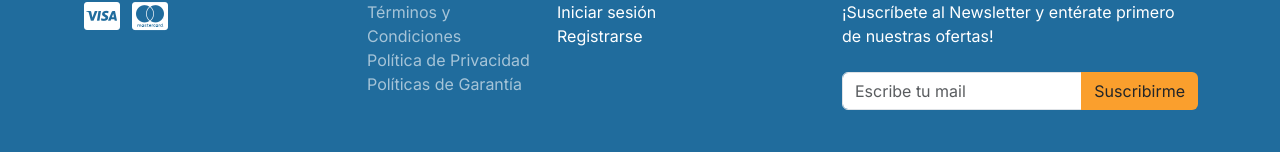
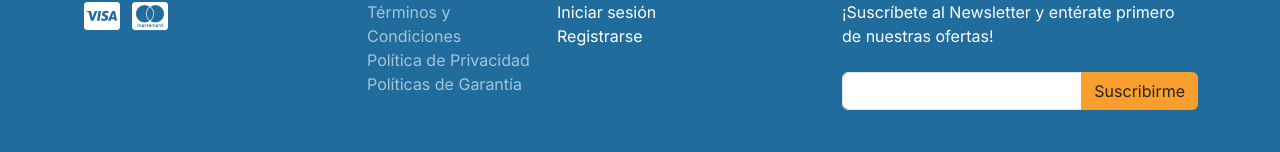
Before and after one commit to pepestack/Sonido-Vivo, a React (Vite) app: page /login in a window 1280 px wide. Shown: the part 800-952 px from the top of the page. Built offline with nearby package versions, Linux system fonts and the light colour scheme.

Commit message:
refactor(entrada): usar props explicito en vez de desentralizado

```diff
--- a/src/components/atoms/Entrada/Entrada.jsx
+++ b/src/components/atoms/Entrada/Entrada.jsx
@@ -1,31 +1,23 @@
-import { Form } from "react-bootstrap";
+import { Form } from "react-bootstrap"
 
-export function Entrada({
-    id,
-    nombre,
-    tipo = 'text',
-    valor,
-    onChange,
-    placeholder,
-    invalido = false,
-    disabled = false,
-    tamano,
-    className = '',
-    ...resto
-}){
+export function Entrada(props){
+    const tipo = props.tipo ?? 'text'
+
     return (
         <Form.Control
-            id={id}
-            name={nombre ?? id}
+            id={props.id}
+            name={props.nombre ?? props.id}
             type={tipo}
-            value={tipo === 'file' ? undefined : valor ?? ''}
-            onChange={onChange}
-            placeholder={placeholder}
-            isInvalid={invalido}
-            disabled={disabled}
-            size={tamano}
-            className={className}
-            {...resto}
+            value={tipo === 'file' ? undefined : (props.valor ?? '')}
+            onChange={props.onChange}
+            maxLength={props.maxLength}
+            min={props.min}
+            accept={props.accept}
+            aria-label={props.etiquetaAccesible}
+            isInvalid={props.invalido ?? false}
+            disabled={props.deshabilitado ?? false}
+            size={props.tamano}
+            className={props.className ?? ''}
         />
     )
 }
```
